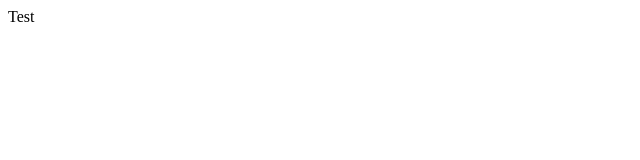
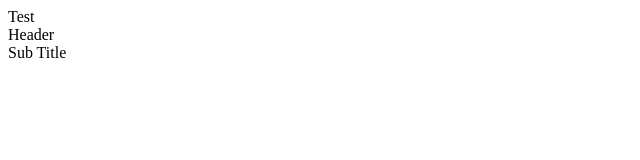
Before and after one commit to binko1989/binko_repo, a plain HTML site: page index.html in a window 1280 px wide. Shown: the whole page, without its empty margins (0-640 px from the left). Drawn offline with Linux system fonts and the light colour scheme.

Commit message:
Master add sub title

```diff
--- a/index.html
+++ b/index.html
@@ -1,3 +1,5 @@
 <html>
 <div>Test</div>
+<div>Header</div>
+<div>Sub Title</div>
 </html>
```
Also changed, not shown: .che/project.json (added).
